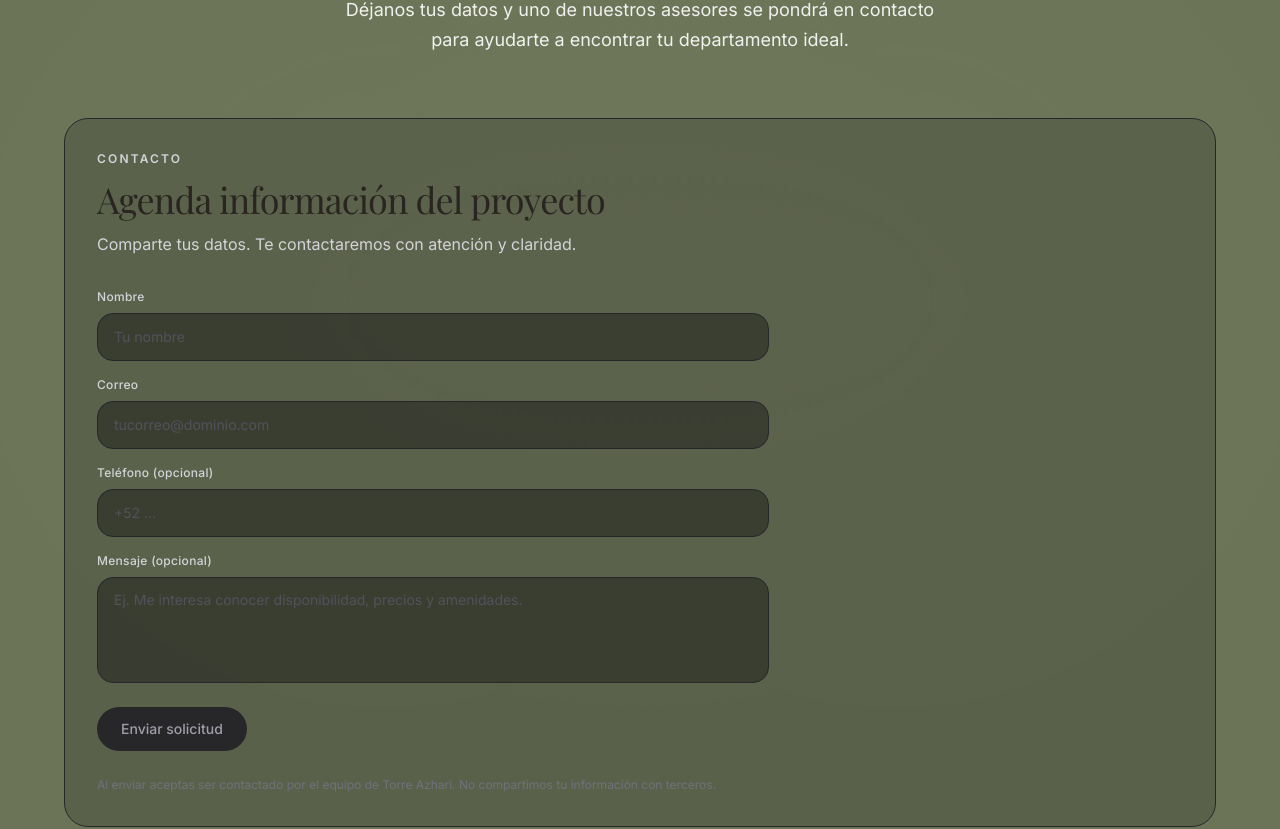
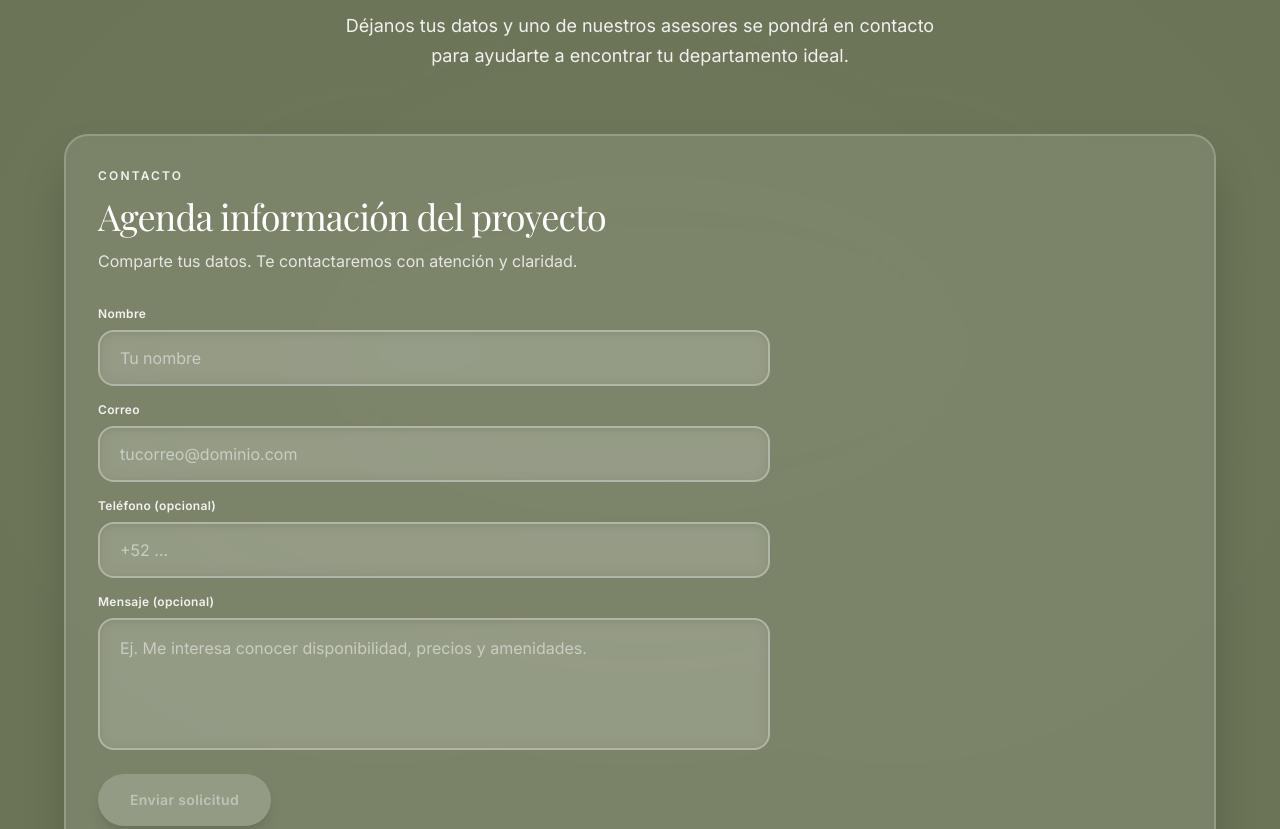
Before and after one commit to AlanNieves/Torre-Azhari, a Next.js app in the folder frontend/: page /contacto in a window 1280 px wide. Shown: the part 419-1248 px from the top of the page. Built offline with nearby package versions, Linux system fonts and the light colour scheme; no server answers; a web font is replaced by a local one.

Commit message:
Optimizar configuración de caché para producción

```diff
--- a/frontend/next.config.ts
+++ b/frontend/next.config.ts
@@ -12,7 +12,7 @@ const nextConfig: NextConfig = {
     formats: ["image/avif", "image/webp"],
     deviceSizes: [640, 750, 828, 1080, 1200, 1920, 2048, 3840],
     imageSizes: [16, 32, 48, 64, 96, 128, 256, 384],
-    minimumCacheTTL: 60,
+    minimumCacheTTL: 86400, // 24 horas - contenido inmobiliario es relativamente estático
   },
 
   // Headers de seguridad y performance
@@ -39,6 +39,26 @@ const nextConfig: NextConfig = {
           },
         ],
       },
+      // Caché agresivo para assets estáticos (logos, iconos, fuentes)
+      {
+        source: "/logos/:path*",
+        headers: [
+          {
+            key: "Cache-Control",
+            value: "public, max-age=31536000, immutable", // 1 año
+          },
+        ],
+      },
+      // Caché para archivos compilados de Next.js
+      {
+        source: "/_next/static/:path*",
+        headers: [
+          {
+            key: "Cache-Control",
+            value: "public, max-age=31536000, immutable", // 1 año
+          },
+        ],
+      },
     ];
   },
 
--- a/frontend/package.json
+++ b/frontend/package.json
@@ -6,7 +6,9 @@
     "dev": "next dev -p 3001",
     "build": "next build",
     "start": "next start -p 3001",
-    "lint": "eslint"
+    "lint": "eslint",
+    "clean": "node -e \"require('fs').rmSync('.next', {recursive: true, force: true})\"",
+    "prebuild": "node -e \"require('fs').rmSync('.next', {recursive: true, force: true})\""
   },
   "dependencies": {
     "framer-motion": "^12.28.1",
--- a/frontend/src/components/forms/LeadForm.tsx
+++ b/frontend/src/components/forms/LeadForm.tsx
@@ -79,13 +79,13 @@ export default function LeadForm() {
   }
 
   return (
-    <div className="relative overflow-hidden rounded-3xl border border-zinc-800 bg-zinc-900/20 p-6 sm:p-8">
+    <div className="relative overflow-hidden rounded-3xl border-2 border-white/20 bg-white/10 p-6 shadow-2xl backdrop-blur-sm sm:p-8">
       <div className="max-w-2xl">
-        <p className="text-xs font-semibold tracking-[0.18em] text-zinc-300">CONTACTO</p>
-        <h2 className="mt-3 font-serif text-3xl tracking-tight sm:text-4xl">
+        <p className="text-xs font-semibold tracking-[0.18em] text-white/90">CONTACTO</p>
+        <h2 className="mt-3 font-serif text-3xl tracking-tight text-white sm:text-4xl">
           Agenda información del proyecto
         </h2>
-        <p className="mt-3 text-base leading-relaxed text-zinc-300">
+        <p className="mt-3 text-base leading-relaxed text-white/80">
           Comparte tus datos. Te contactaremos con atención y claridad.
         </p>
 
@@ -131,10 +131,10 @@ export default function LeadForm() {
               disabled={!canSubmit}
               whileTap={{ scale: canSubmit ? 0.98 : 1 }}
               className={[
-                "relative inline-flex items-center justify-center rounded-full px-6 py-3 text-sm font-medium transition",
+                "relative inline-flex items-center justify-center rounded-full px-8 py-4 text-sm font-semibold tracking-wide shadow-lg transition-all",
                 canSubmit
-                  ? "bg-zinc-100 text-zinc-950 hover:opacity-90"
-                  : "cursor-not-allowed bg-zinc-800 text-zinc-400",
+                  ? "bg-white text-[#2A2520] hover:bg-[#F5F1E8] hover:shadow-xl"
+                  : "cursor-not-allowed bg-white/20 text-white/40",
               ].join(" ")}
             >
               <AnimatePresence mode="wait" initial={false}>
@@ -168,9 +168,9 @@ export default function LeadForm() {
                   initial={{ opacity: 0, y: 6 }}
                   animate={{ opacity: 1, y: 0 }}
                   exit={{ opacity: 0, y: -6 }}
-                  className="text-sm text-zinc-300"
+                  className="text-sm font-medium text-white"
                 >
-                  Recibido. Te contactaremos pronto.
+                  ✓ Recibido. Te contactaremos pronto.
                 </motion.p>
               )}
             </AnimatePresence>
@@ -182,14 +182,14 @@ export default function LeadForm() {
                 initial={{ opacity: 0, y: 6 }}
                 animate={{ opacity: 1, y: 0 }}
                 exit={{ opacity: 0, y: -6 }}
-                className="mt-1 text-sm text-red-300"
+                className="mt-1 rounded-xl bg-red-500/20 px-4 py-2 text-sm font-medium text-red-100"
               >
                 {errorMsg}
               </motion.p>
             )}
           </AnimatePresence>
 
-          <p className="mt-2 text-xs leading-relaxed text-zinc-500">
+          <p className="mt-2 text-xs leading-relaxed text-white/60">
             Al enviar aceptas ser contactado por el equipo de Torre Azhari. No compartimos tu información con terceros.
           </p>
         </form>
@@ -209,7 +209,7 @@ function Field(props: {
 }) {
   return (
     <label className="grid gap-2">
-      <span className="text-xs font-medium tracking-wide text-zinc-300">
+      <span className="text-xs font-semibold tracking-wide text-white/90">
         {props.label}
       </span>
       <motion.input
@@ -220,8 +220,8 @@ function Field(props: {
         autoComplete={props.autoComplete}
         inputMode={props.inputMode}
         whileFocus={{ scale: 1.005 }}
-        className="h-12 w-full rounded-2xl border border-zinc-800 bg-zinc-950/40 px-4 text-sm text-zinc-100 outline-none transition
-                   placeholder:text-zinc-600 focus:border-zinc-600 focus:ring-4 focus:ring-zinc-800/50"
+        className="h-14 w-full rounded-2xl border-2 border-white/30 bg-white/10 px-5 text-base text-white shadow-inner backdrop-blur-sm outline-none transition
+                   placeholder:text-white/50 focus:border-white/60 focus:bg-white/15 focus:ring-4 focus:ring-white/20"
       />
     </label>
   );
@@ -235,7 +235,7 @@ function TextArea(props: {
 }) {
   return (
     <label className="grid gap-2">
-      <span className="text-xs font-medium tracking-wide text-zinc-300">
+      <span className="text-xs font-semibold tracking-wide text-white/90">
         {props.label}
       </span>
       <motion.textarea
@@ -244,8 +244,8 @@ function TextArea(props: {
         placeholder={props.placeholder}
         rows={4}
         whileFocus={{ scale: 1.003 }}
-        className="w-full resize-none rounded-2xl border border-zinc-800 bg-zinc-950/40 px-4 py-3 text-sm text-zinc-100 outline-none transition
-                   placeholder:text-zinc-600 focus:border-zinc-600 focus:ring-4 focus:ring-zinc-800/50"
+        className="w-full resize-none rounded-2xl border-2 border-white/30 bg-white/10 px-5 py-4 text-base text-white shadow-inner backdrop-blur-sm outline-none transition
+                   placeholder:text-white/50 focus:border-white/60 focus:bg-white/15 focus:ring-4 focus:ring-white/20"
       />
     </label>
   );
@@ -253,6 +253,6 @@ function TextArea(props: {
 
 function Spinner() {
   return (
-    <span className="inline-flex h-4 w-4 animate-spin rounded-full border-2 border-zinc-600 border-t-zinc-950" />
+    <span className="inline-flex h-4 w-4 animate-spin rounded-full border-2 border-[#2A2520] border-t-white" />
   );
 }
--- a/frontend/src/components/sections/Amenities.tsx
+++ b/frontend/src/components/sections/Amenities.tsx
@@ -103,7 +103,7 @@ function AmenityCard({ amenity, index }: { amenity: Amenity; index: number }) {
 
 export default function Amenities() {
   return (
-    <section className="bg-[#E8E2D5] py-20 sm:py-24 lg:py-32">
+    <section className="min-h-[90vh] bg-[#E8E2D5] py-24 sm:py-28 lg:py-36">
       <div className="mx-auto max-w-[1400px] px-6 sm:px-10 lg:px-16">
         {/* Header */}
         <div className="mb-20">
--- a/frontend/src/components/sections/Benefits.tsx
+++ b/frontend/src/components/sections/Benefits.tsx
@@ -57,7 +57,7 @@ export default function Benefits() {
   };
 
   return (
-    <section ref={containerRef} className="relative overflow-hidden bg-[#F5F1E8] py-20 sm:py-24 lg:py-32">
+    <section ref={containerRef} className="relative min-h-[90vh] overflow-hidden bg-[#F5F1E8] py-24 sm:py-28 lg:py-36">
       <div className="mx-auto max-w-[1400px] px-6 sm:px-10 lg:px-16">
         <div className="flex items-end justify-between">
           <motion.div
--- a/frontend/src/components/sections/CTA.tsx
+++ b/frontend/src/components/sections/CTA.tsx
@@ -6,7 +6,7 @@ import LeadForm from "@/components/forms/LeadForm";
 
 export default function CTA() {
   return (
-    <section className="relative overflow-hidden bg-[#6B7456] py-20 sm:py-24 lg:py-32" id="contacto">
+    <section className="relative min-h-screen overflow-hidden bg-[#6B7456] py-24 sm:py-28 lg:py-36" id="contacto">
       {/* Background Pattern */}
       <div className="pointer-events-none absolute inset-0 opacity-10">
         <div className="absolute inset-0 bg-[radial-gradient(circle_at_30%_50%,rgba(255,255,255,0.2),transparent_50%)]" />
--- a/frontend/src/components/sections/FeaturedUnits.tsx
+++ b/frontend/src/components/sections/FeaturedUnits.tsx
@@ -174,7 +174,7 @@ export default function FeaturedUnits() {
   };
 
   return (
-    <section className="relative overflow-hidden bg-[#F5F1E8] py-20 sm:py-24 lg:py-32">
+    <section className="relative min-h-screen overflow-hidden bg-[#F5F1E8] py-24 sm:py-28 lg:py-36">
       <div className="mx-auto max-w-[1400px] px-6 sm:px-10 lg:px-16">
         {/* Header */}
         <div className="mb-16 flex items-end justify-between">
--- a/frontend/src/components/sections/Location.tsx
+++ b/frontend/src/components/sections/Location.tsx
@@ -43,7 +43,7 @@ const features = [
 
 export default function LocationSection() {
   return (
-    <section className="mt-16 sm:mt-20 lg:mt-24">
+    <section className="min-h-[95vh] bg-[#F5F1E8] py-24 sm:py-28 lg:py-36">
       <div className="mx-auto max-w-[1400px] px-6 sm:px-10 lg:px-16">
         <motion.div
           initial={{ opacity: 0, y: 20 }}
--- a/frontend/src/components/sections/Masterplan.tsx
+++ b/frontend/src/components/sections/Masterplan.tsx
@@ -22,7 +22,7 @@ export default function Masterplan() {
   const [selectedFloor, setSelectedFloor] = useState<string | null>(null);
 
   return (
-    <section className="mt-16 sm:mt-20 lg:mt-24">
+    <section className="min-h-screen bg-white py-24 sm:py-28 lg:py-36">
       <div className="mx-auto max-w-[1400px] px-6 sm:px-10 lg:px-16">
         <div className="grid gap-10 lg:grid-cols-12 lg:gap-12">
         {/* Información */}
```
Also changed, not shown: 1 other file (tests, documents, lock files or other folders).
